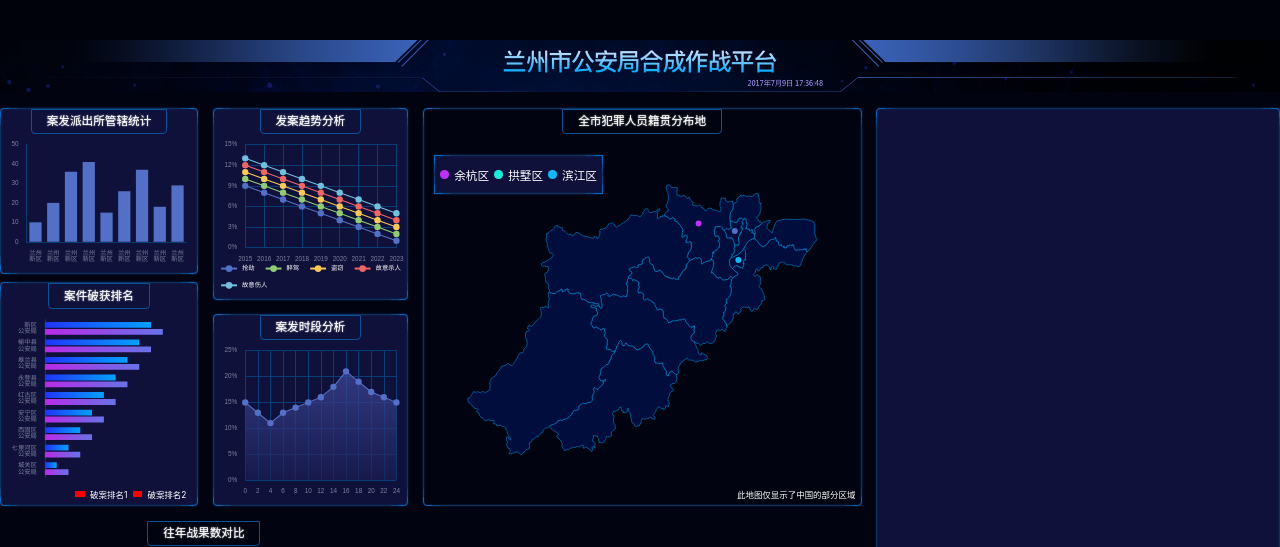
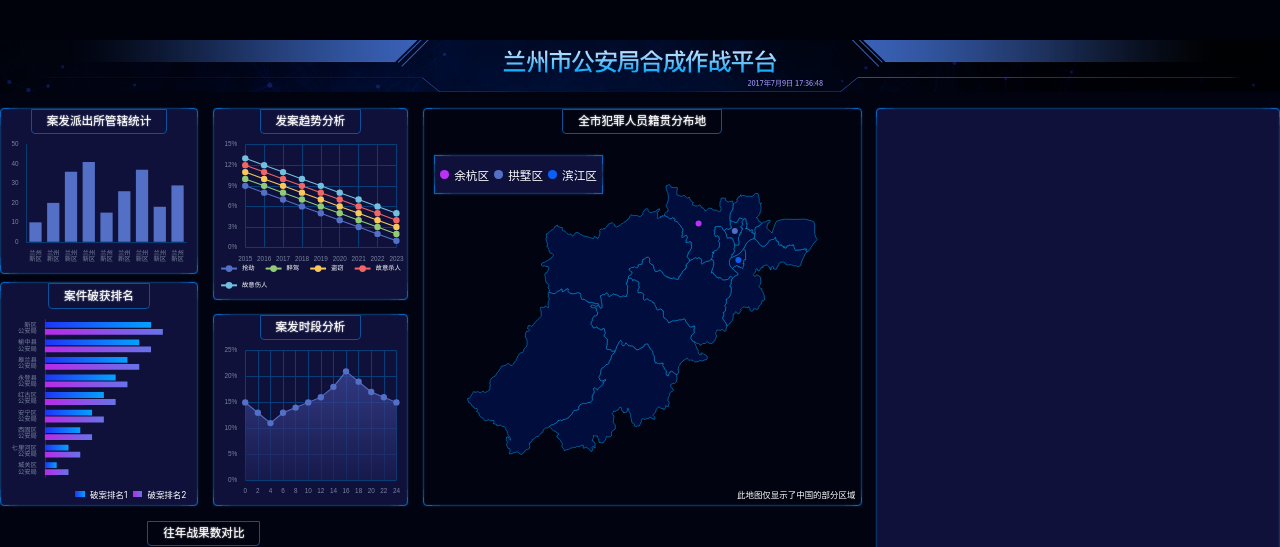
Before and after one commit to shyhhh/big-screen, a React (Vite) app: page / in a window 1280 px wide. Shown: the top 547 px of the page. Built offline with nearby package versions, Linux system fonts and the light colour scheme.

Commit message:
调整颜chart2 6颜色

```diff
--- a/src/components/chart-6.tsx
+++ b/src/components/chart-6.tsx
@@ -7,7 +7,7 @@ import china from '../geo/hangzhou.json'
 
 export const Chart6 = () => {
   const divRef = useRef(null)
-  const colors = { 余杭区: '#BB31F7', 滨江区: '#15B8FD', 下沙区: '#06E1EE' }
+  const colors = { 余杭区: '#BB31F7', 滨江区: '#0a60f6', 拱墅区: '#5470C6' }
   useEffect(() => {
     var myChart = echarts.init(divRef.current)
     // @ts-ignore
--- a/src/pages/home.scss
+++ b/src/pages/home.scss
@@ -211,14 +211,14 @@
 					height: px(12);
 					background: red;
 				}
-			}
 
-			.first {
-				background: linear-gradient(90deg, #2034f9 0%, #04a1ff 100%);
-			}
+				.first {
+					background: linear-gradient(90deg, #2034f9 0%, #04a1ff 100%);
+				}
 
-			.second {
-				background: linear-gradient(90deg, #b92ae8 0%, #6773e7 100%);
+				.second {
+					background: linear-gradient(90deg, #b92ae8 0%, #6773e7 100%);
+				}
 			}
 		}
 	}
```
